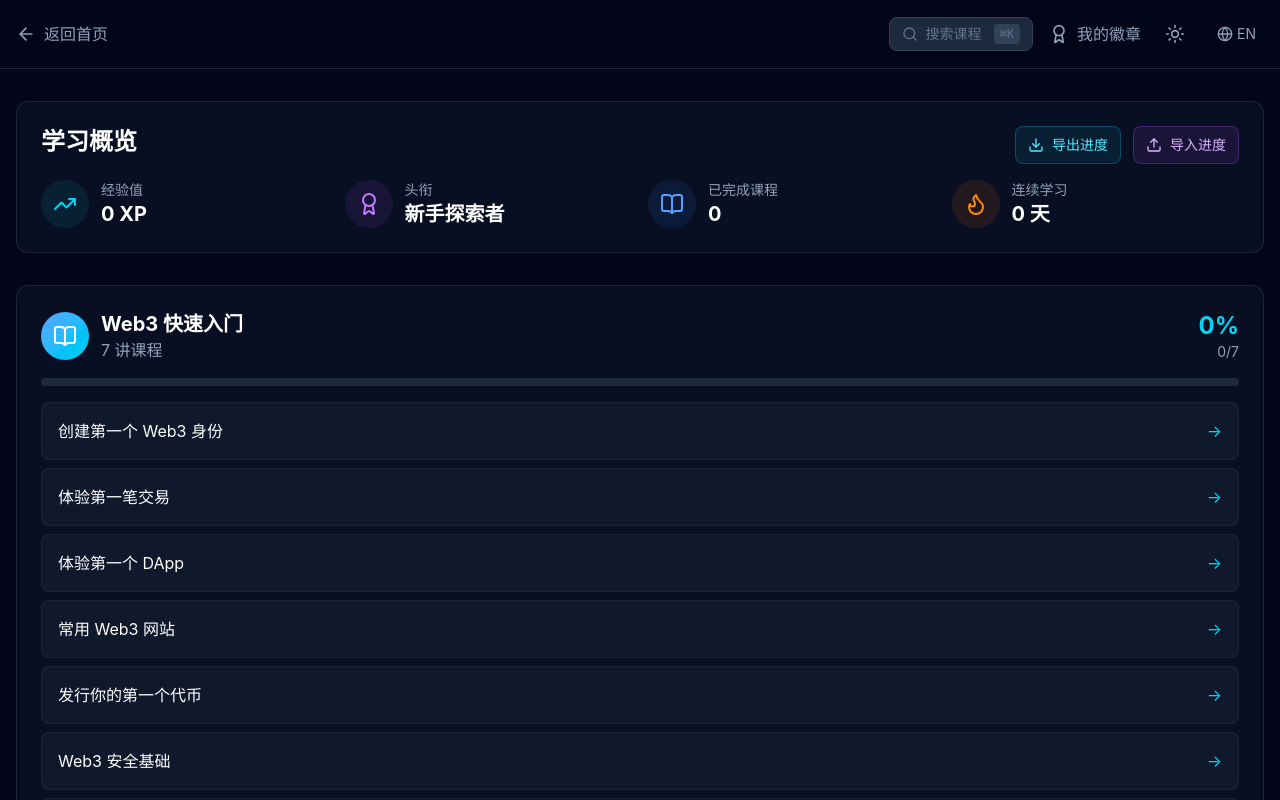
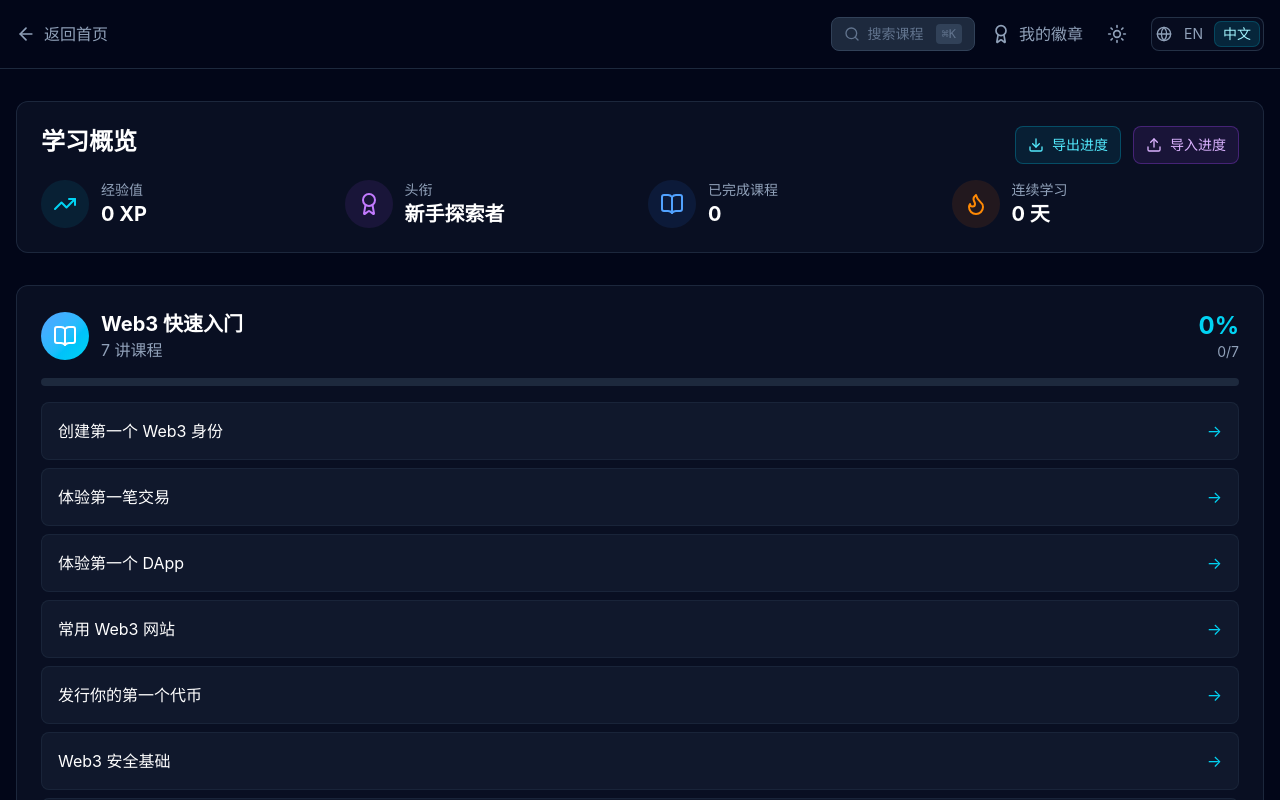
Before and after one commit to beihaili/Get-Started-with-Web3, a React (Vite) app: page /Get-Started-with-Web3/zh/dashboard in a window 1280 px wide. Shown: the top 800 px of the page. Built offline with nearby package versions, Linux system fonts and the light colour scheme.

Commit message:
test: cover language switcher active state

```diff
--- a/src/components/LanguageSwitcher.jsx
+++ b/src/components/LanguageSwitcher.jsx
@@ -2,7 +2,7 @@ import { useNavigate, useLocation, useParams } from 'react-router-dom';
 import { Globe } from 'lucide-react';
 
 /**
- * Language toggle button.
+ * Compact language selector.
  * Switches between zh and en by replacing the :lang segment in the URL.
  */
 export default function LanguageSwitcher() {
@@ -10,22 +10,45 @@ export default function LanguageSwitcher() {
   const navigate = useNavigate();
   const location = useLocation();
 
-  const toggleLang = () => {
-    const newLang = lang === 'zh' ? 'en' : 'zh';
+  const switchLang = (newLang) => {
+    if (newLang === lang) return;
     // Use regex to handle both /en/... and /en (no trailing path)
     const newPath = location.pathname.replace(new RegExp(`^/${lang}(?=/|$)`), `/${newLang}`);
     navigate(newPath);
   };
 
+  const languageOptions = [
+    { code: 'en', label: 'EN', ariaLabel: 'English' },
+    { code: 'zh', label: '\u4e2d\u6587', ariaLabel: '\u4e2d\u6587' },
+  ];
+
   return (
-    <button
-      onClick={toggleLang}
-      aria-label={lang === 'zh' ? 'Switch to English' : '切换中文'}
-      className="flex items-center gap-1 rounded-lg px-2 py-1 text-sm text-slate-400 transition-colors hover:bg-slate-800 hover:text-white"
-      title={lang === 'zh' ? 'Switch to English' : '切换中文'}
+    <div
+      role="group"
+      aria-label="Language"
+      className="inline-flex items-center gap-1 rounded-lg border border-slate-700/70 bg-slate-900/40 p-1 text-sm text-slate-400"
     >
       <Globe className="h-4 w-4" />
-      <span>{lang === 'zh' ? 'EN' : '\u4e2d\u6587'}</span>
-    </button>
+      {languageOptions.map((option) => {
+        const isActive = lang === option.code;
+
+        return (
+          <button
+            key={option.code}
+            type="button"
+            onClick={() => switchLang(option.code)}
+            aria-label={option.ariaLabel}
+            aria-pressed={isActive}
+            className={`rounded-md px-2 py-0.5 transition-colors ${
+              isActive
+                ? 'bg-cyan-500/15 text-cyan-200 ring-1 ring-cyan-400/30'
+                : 'hover:bg-slate-800 hover:text-white'
+            }`}
+          >
+            {option.label}
+          </button>
+        );
+      })}
+    </div>
   );
 }
```
Also changed, not shown: 2 other files (tests, documents, lock files or other folders).
